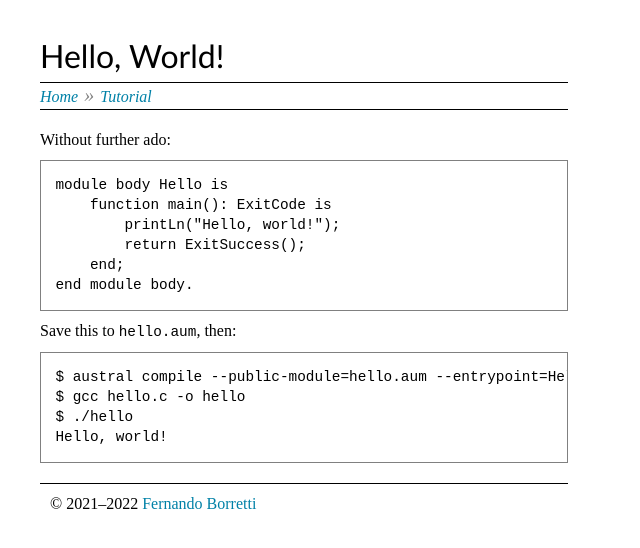
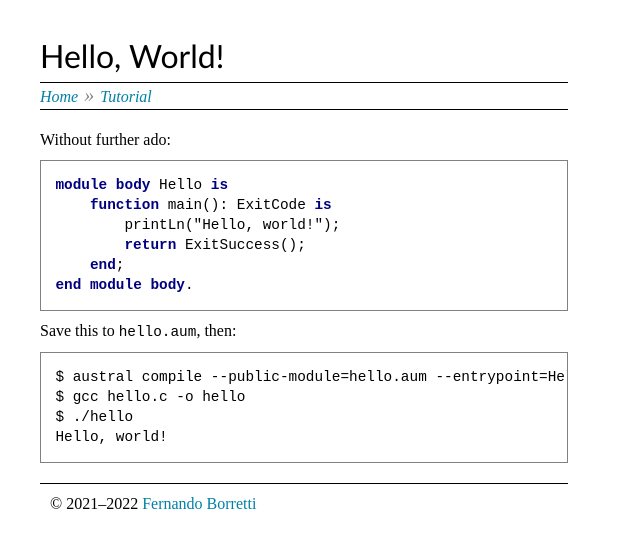
Before and after one commit to austral/austral.github.io, a Jekyll site: the page built from tutorial/hello-world.md, in a window 1280 px wide. Shown: the top 548 px of the page, without its empty margins (0-640 px from the left). Built offline with Jekyll 4.4.1, drawn with Linux system fonts in a browser that asks for light colours.

Commit message:
Add austral tag to code block

````diff
--- a/tutorial/hello-world.md
+++ b/tutorial/hello-world.md
@@ -4,7 +4,7 @@ title: Hello, World!
 
 Without further ado:
 
-```
+```austral
 module body Hello is
     function main(): ExitCode is
         printLn("Hello, world!");
````
